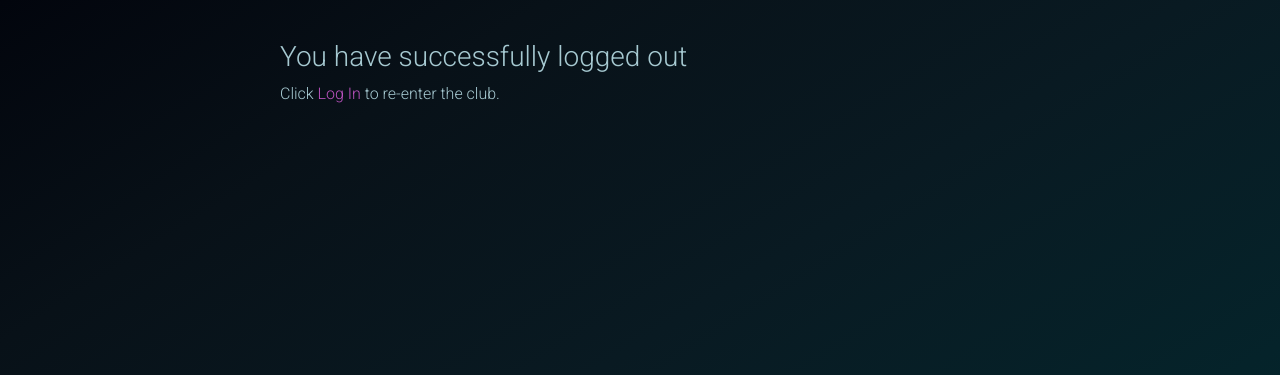
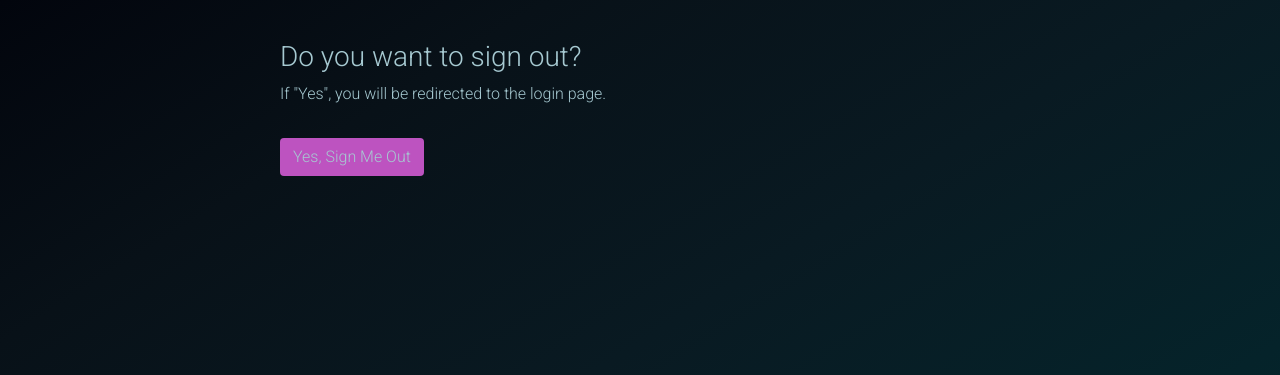
Before and after one commit to DebbieBergstrom/Culture-Club, a Django app: template templates/account/logout.html in a window 1280 px wide. Shown: the part 56-431 px from the top of the page. Run offline with Django 3.2, Linux system fonts and the light colour scheme; the template is opened without the code that fills it: most values are stand-ins (such as "Sample title", 1, 10 or a date in 2020); some libraries are stand-ins or nearby versions.

Commit message:
# Add secure logout from app

```diff
--- a/culture_club/settings.py
+++ b/culture_club/settings.py
@@ -56,7 +56,7 @@ INSTALLED_APPS = [
 SITE_ID = 1
 
 LOGIN_REDIRECT_URL = '/'
-LOGOUT_REDIRECT_URL = '/account/logout.html'
+LOGOUT_REDIRECT_URL = '/accounts/login'
 
 MIDDLEWARE = [
     'django.middleware.security.SecurityMiddleware',
--- a/templates/account/logout.html
+++ b/templates/account/logout.html
@@ -5,17 +5,29 @@
 
 {% block head_title %}{% trans "Sign Up" %}{% endblock %}
 
+
 {% block content %}
-
 <div class="container">
     <div class="row">
         <div class="col-md-8 mt-3 offset-md-2">
-            <h3>{% trans "You have successfully logged out" %}</h3>
+            <h3>{% trans "Do you want to sign out?" %}</h3>
 
-            <p>{% blocktrans %}Click <a class="link" href="{{ login_url }}">Log
-                    In</a>
-                to re-enter the club.{% endblocktrans %}</p>
+            <p>{% trans 'If "Yes", you will be redirected to the login page.' %}
             </p>
+        </div>
+    </div>
+    <div class="row">
+        <div class="col-md-8 mt-3 offset-md-2">
+
+            <form method="post" action="{% url 'account_logout' %}">
+                {% csrf_token %}
+                {% if redirect_field_value %}
+                <input type="hidden" name="{{ redirect_field_name }}"
+                    value="{{ redirect_field_value }}" />
+                {% endif %}
+                <button class="btn btn-signup right"
+                    type="submit">{% trans 'Yes, Sign Me Out' %}</button>
+            </form>
         </div>
     </div>
 </div>
```
